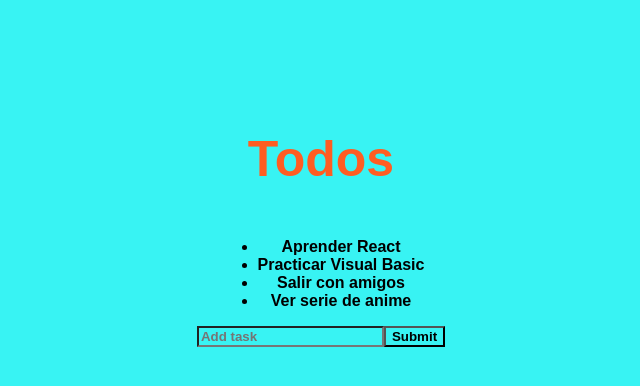
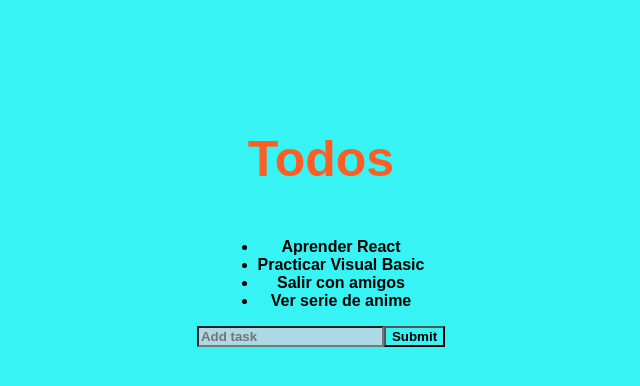
Before and after one commit to le4nnt0nn/first-react-project, a React (Create React App) app in the folder my-first-react/: page / in a window 1280 px wide. Shown: the top 386 px of the page, without its empty margins (319-959 px from the left). Built offline with nearby package versions, Linux system fonts and the light colour scheme; a web font is replaced by a local one.

Commit message:
components todoForm.js : added background color to input

```diff
--- a/my-first-react/src/components/todoForm.js
+++ b/my-first-react/src/components/todoForm.js
@@ -21,7 +21,7 @@ class TodoForm extends React.Component {
   render() {
     return (
       <form onSubmit={event => this.handleSubmit(event)}>
-        <input type="text" placeholder="Add task"
+        <input style={{backgroundColor: "lightblue"}} type="text" placeholder="Add task"
          value={this.state.todoInput}
          onChange={event => this.doChange(event)}
         />
```
